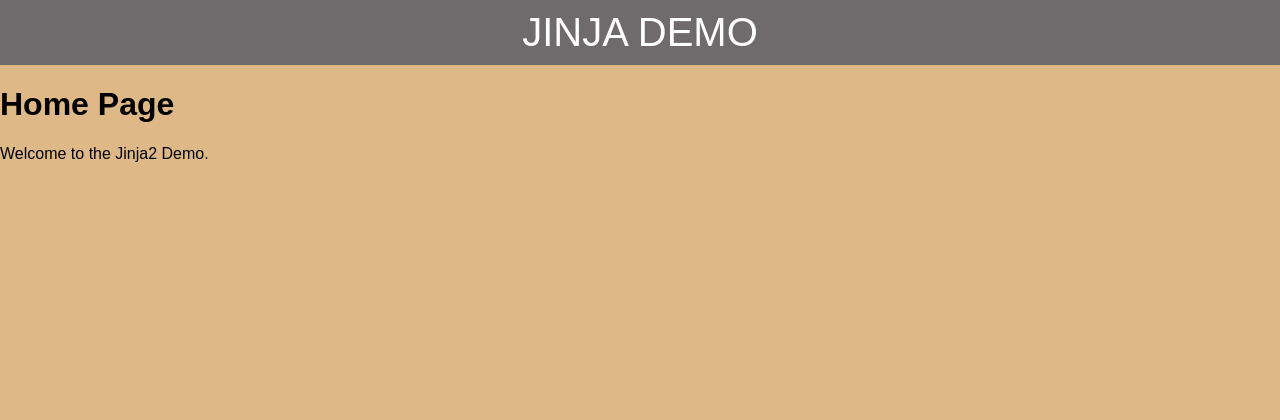
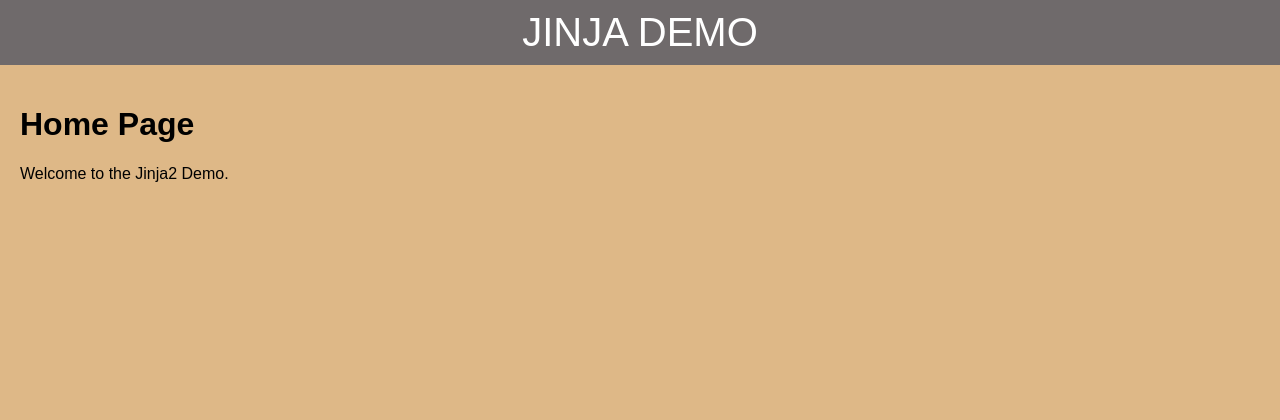
Before and after one commit to kontelk/file-explorer, a Flask app: page / in a window 1280 px wide. Shown: the top 420 px of the page. Run offline with Flask 3, Linux system fonts and the light colour scheme.

Commit message:
minor changes

```diff
--- a/static/format.css
+++ b/static/format.css
@@ -14,6 +14,9 @@
   text-align: center;
   left: 0;
   bottom: 0;
+}
+#content {
+  padding: 20px;
 }
 body {
   background: burlywood;
@@ -59,10 +62,6 @@ li {
   margin: 0;
 }
 
-#content {
-  padding: 20px;
-}
-
 #footer {
   position: fixed;
   width: 100%;
```
